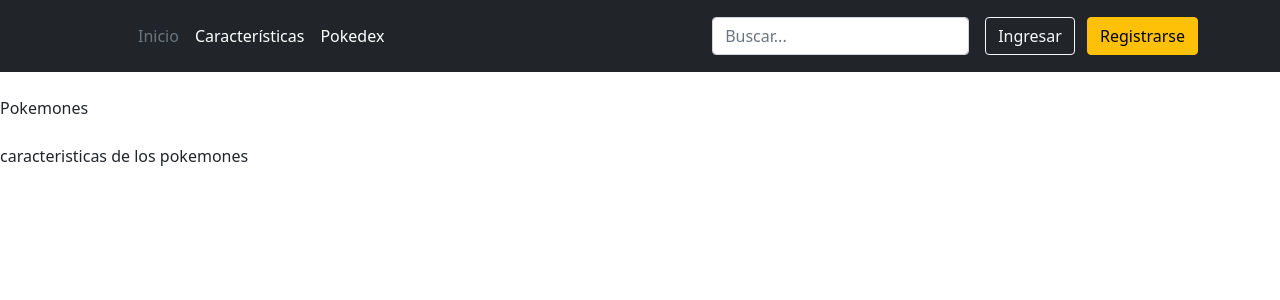
After one commit to Socrates-Programmer/Poke, a Python web app: template poke/app/templates/menu/pokemones.html in a window 1280 px wide. The commit adds this page. Shown: the top 300 px of the page. Run offline with Jinja, Linux system fonts and the light colour scheme; the template is opened without the code that fills it, so the values that code supplies are empty.

Commit message:
Aqui edite el link de caracteristicas en base para poder ir a;adiendo donde los usuarios pueden entrar y donde no, se creo el template pokemones, y se puso que no se puden poner caracteres especiales en contraseña

```diff
--- a/poke/app/__init__.py
+++ b/poke/app/__init__.py
@@ -14,15 +14,13 @@ def create_app():
     )
 
     from . import db
-
     db.init_app(app)
 
     from . import poke
-
     app.register_blueprint(poke.bp)
 
     from . import pokedex
-    app.register_blueprint(pokedex.bp, name='pokedex_blueprint')
+    app.register_blueprint(pokedex.bppoke, name='pokedex_blueprint')
 
 
     return app
--- a/poke/app/templates/base.html
+++ b/poke/app/templates/base.html
@@ -20,7 +20,7 @@
                         </a>
                         <ul class="nav col-12 col-lg-auto me-lg-auto mb-2 justify-content-center mb-md-0">
                             <li><a href="/" class="nav-link px-2 text-secondary">Inicio</a></li>
-                            <li><a href="#" class="nav-link px-2 text-white">Características</a></li>
+                            <li><a href="/pokedex/pokemones" class="nav-link px-2 text-white">Características</a></li>
                             <li><a href="/pokedex" class="nav-link px-2 text-white">Pokedex</a></li>
                         </ul>
                         <form class="col-12 col-lg-auto mb-3 mb-lg-0 me-lg-3" role="search">
--- /dev/null
+++ b/poke/app/templates/menu/pokemones.html
@@ -0,0 +1,18 @@
+{% extends 'base.html' %}
+
+{% block title %}
+    Pokemones
+{% endblock %}
+
+{% block head %}
+    <br>
+    Pokemones
+    <br>
+{% endblock %}
+
+{% block body %}
+<br>
+<p>
+    caracteristicas de los pokemones
+</p>
+{% endblock %}
```
Also changed, not shown: poke/app/poke.py (+13 -0 lines), poke/app/pokedex.py (+7 -2 lines).
